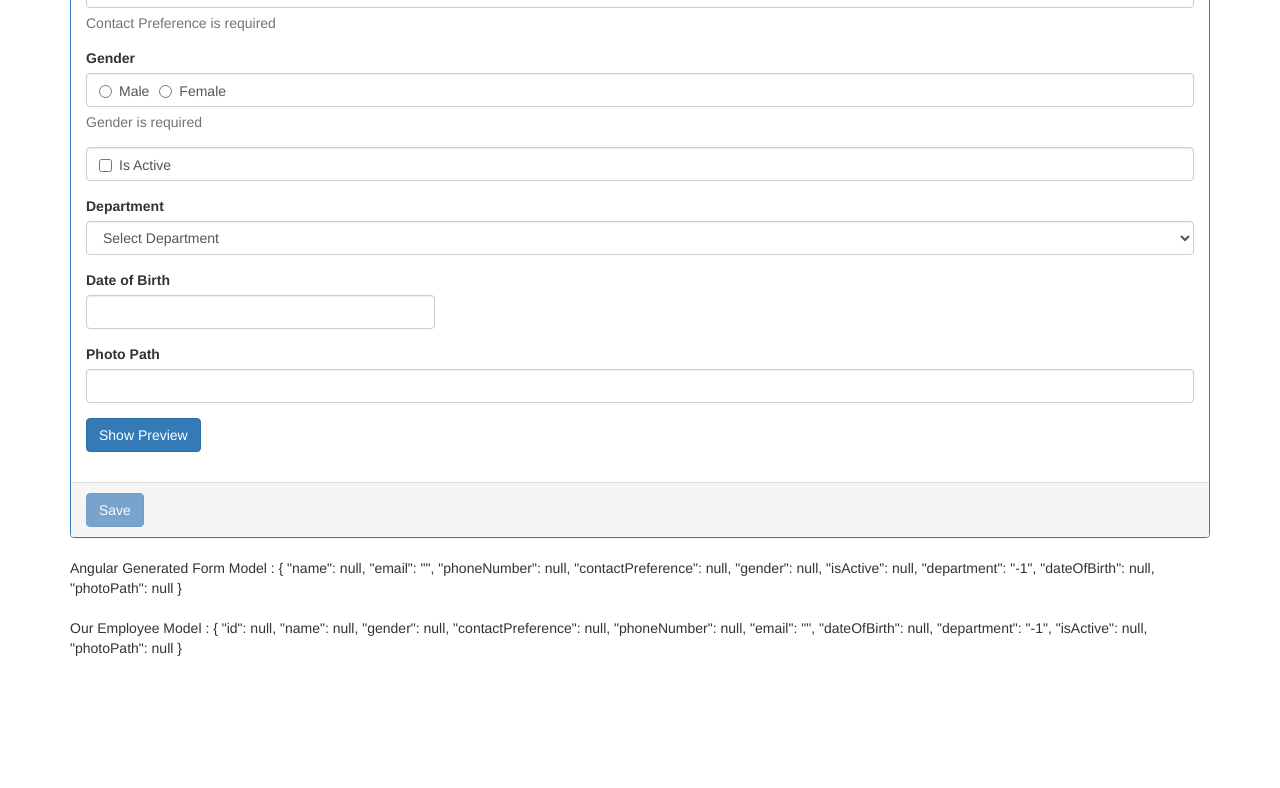
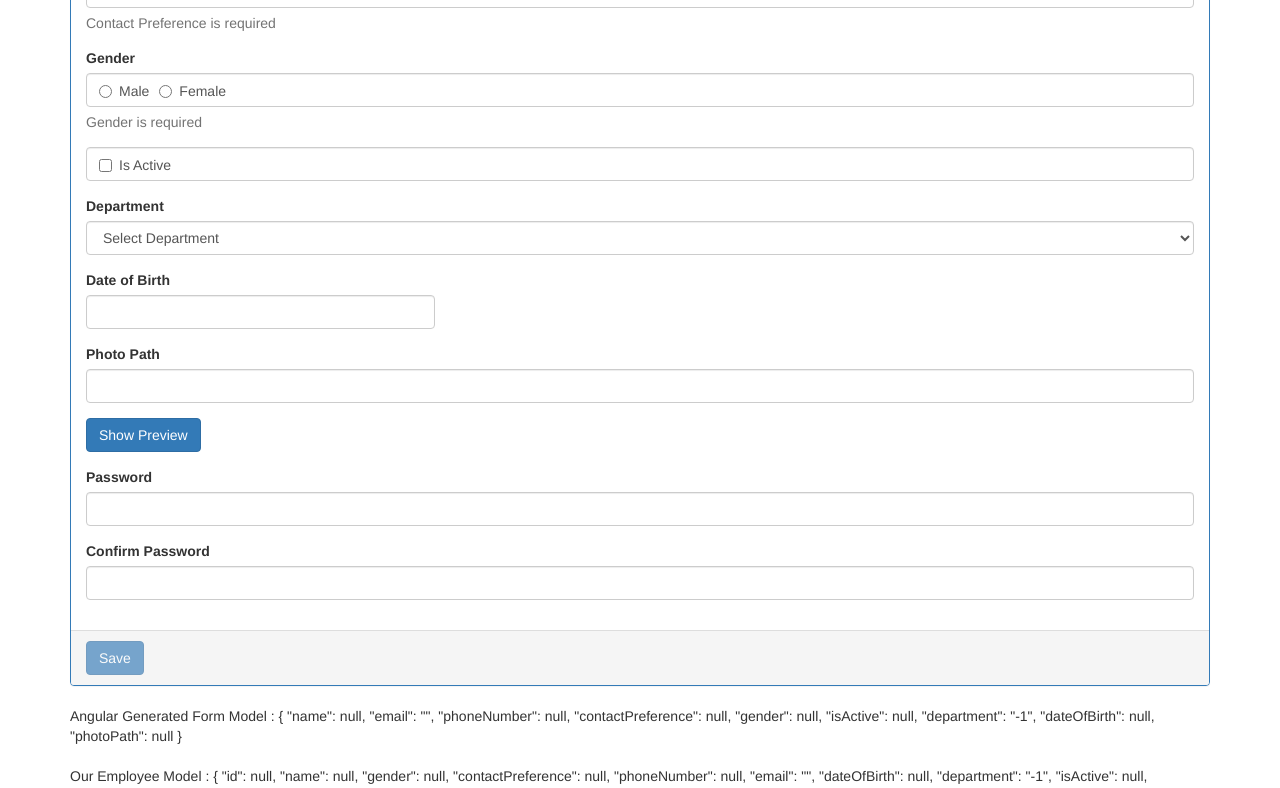
Before and after one commit to bhaveshmaniya/AngularDemo, an Angular app: page /create in a window 1280 px wide. Shown: the part 400-1188 px from the top of the page. Before the commit the page ends 1058 px from the top, so only its background shows below. Built offline with nearby package versions, Linux system fonts and the light colour scheme.

Commit message:
Angular cross field validation with example (password and confirm password check)

```diff
--- a/src/app/app.module.ts
+++ b/src/app/app.module.ts
@@ -4,6 +4,7 @@
 import { FormsModule } from '@angular/forms';
 import { BsDatepickerModule } from 'ngx-bootstrap/datepicker';
 import { SelectRequiredValidatorDirective } from './shared/select-required-validator.directive';
+import { ConfirmEqualValidatorDirective } from './shared/confirm-equal-validator.directive';
 
 import { AppComponent } from './app.component';
 import { ListEmployeesComponent } from './employees/list-employees.component';
@@ -20,7 +21,8 @@
     AppComponent,
     ListEmployeesComponent,
     CreateEmployeeComponent,
-    SelectRequiredValidatorDirective
+    SelectRequiredValidatorDirective,
+    ConfirmEqualValidatorDirective
   ],
   imports: [
     BrowserModule,
--- a/src/app/employees/create-employee.component.html
+++ b/src/app/employees/create-employee.component.html
@@ -78,7 +78,8 @@
 
       <div class="form-group" [class.has-error]="department.touched && department.errors?.defaultSelected">
         <label for="department" class="control-label">Department</label>
-        <select id="department" appSelectValidator="-1" name="department" [(ngModel)]="employee.department" class="form-control" #department="ngModel">
+        <select id="department" appSelectValidator="-1" name="department" [(ngModel)]="employee.department" class="form-control"
+          #department="ngModel">
           <option value="-1">Select Department</option>
           <option *ngFor="let dept of departments" [value]="dept.id">
             {{dept.name}}
@@ -112,6 +113,27 @@
         <img [src]="employee.photoPath" height="200" width="200" *ngIf="previewPhoto" />
       </div>
 
+      <div class="form-group" [class.has-error]="password.touched && password.invalid">
+        <label for="password" class="control-label">Password</label>
+        <input id="password" required type="text" class="form-control" name="password" [(ngModel)]="employee.password" #password="ngModel">
+        <span class="help-block" *ngIf="password.touched && password.errors?.required">
+          Password is required
+        </span>
+      </div>
+
+      <div class="form-group" [class.has-error]="confirmPassword.touched && confirmPassword.invalid">
+        <label for="confirmPassword" class="control-label">Confirm Password</label>
+        <input name="confirmPassword" appConfirmEqualValidator="password" required id="confirmPassword" type="text" class="form-control"
+          [(ngModel)]="employee.confirmPassword" #confirmPassword="ngModel">
+        <span class="help-block" *ngIf="confirmPassword.touched && confirmPassword.errors?.required">
+          Confirm Password is required
+        </span>
+        <span class="help-block" *ngIf="confirmPassword.touched && confirmPassword.errors?.notEqual &&
+          !confirmPassword.errors?.required">
+          Password and Confirm Password does not match
+        </span>
+      </div>
+
     </div>
     <div class="panel-footer">
       <button class="btn btn-primary" type="submit" [disabled]="employeeForm.invalid">Save</button>
--- /dev/null
+++ b/src/app/shared/confirm-equal-validator.directive.ts
@@ -0,0 +1,24 @@
+import { Validator, AbstractControl, NG_VALIDATORS } from '@angular/forms';
+import { Directive, Input } from '@angular/core';
+
+@Directive({
+    selector: '[appConfirmEqualValidator]',
+    providers: [{
+        provide: NG_VALIDATORS,
+        useExisting: ConfirmEqualValidatorDirective,
+        multi: true
+    }]
+})
+export class ConfirmEqualValidatorDirective implements Validator {
+    @Input()
+    appConfirmEqualValidator: string;
+
+    validate(control: AbstractControl): { [key: string]: any } | null {
+        const controlToCompare = control.parent.get(this.appConfirmEqualValidator);
+        if (controlToCompare && controlToCompare.value !== control.value) {
+            return { 'notEqual': true };
+        }
+
+        return null;
+    }
+}
```
